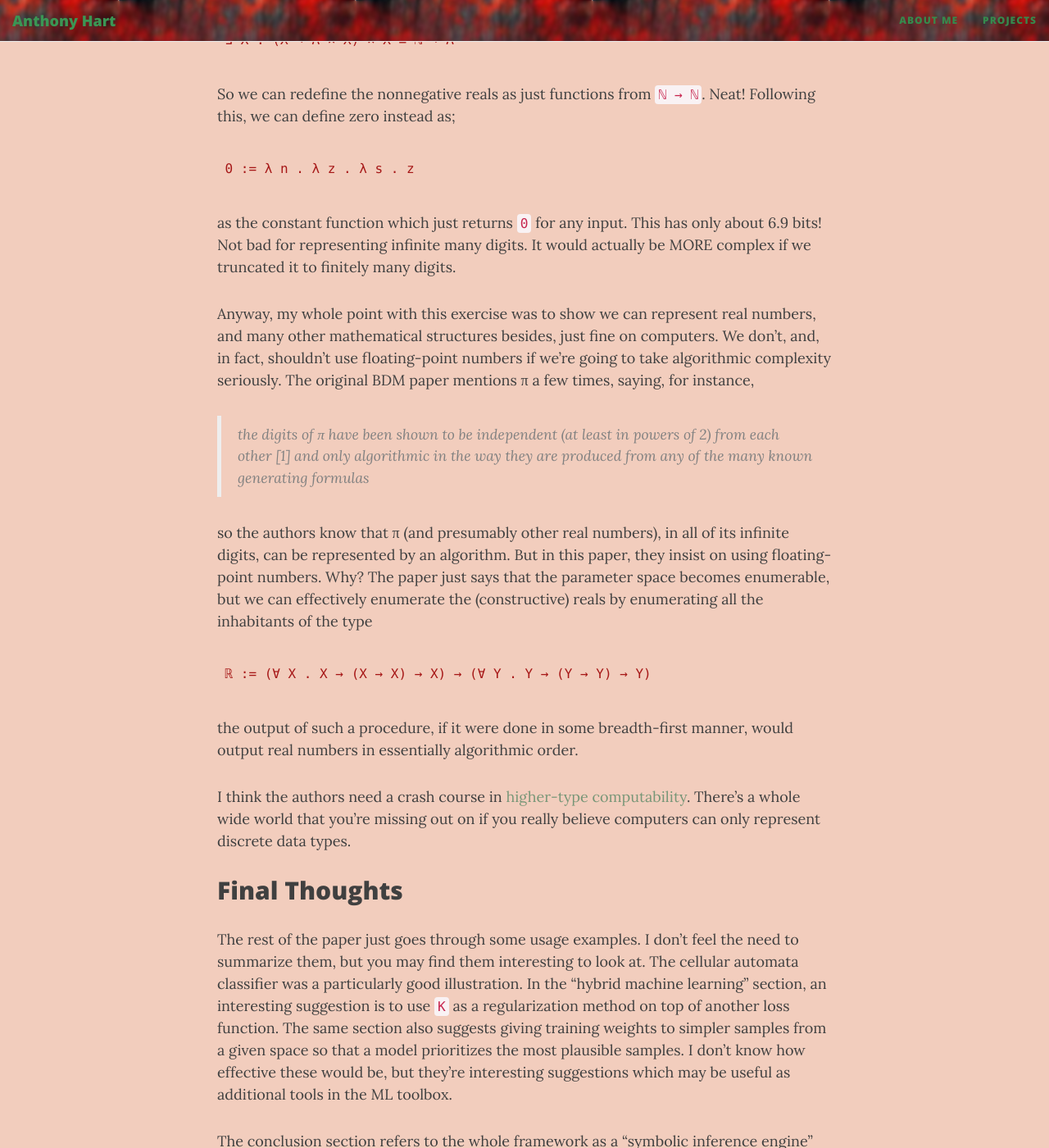
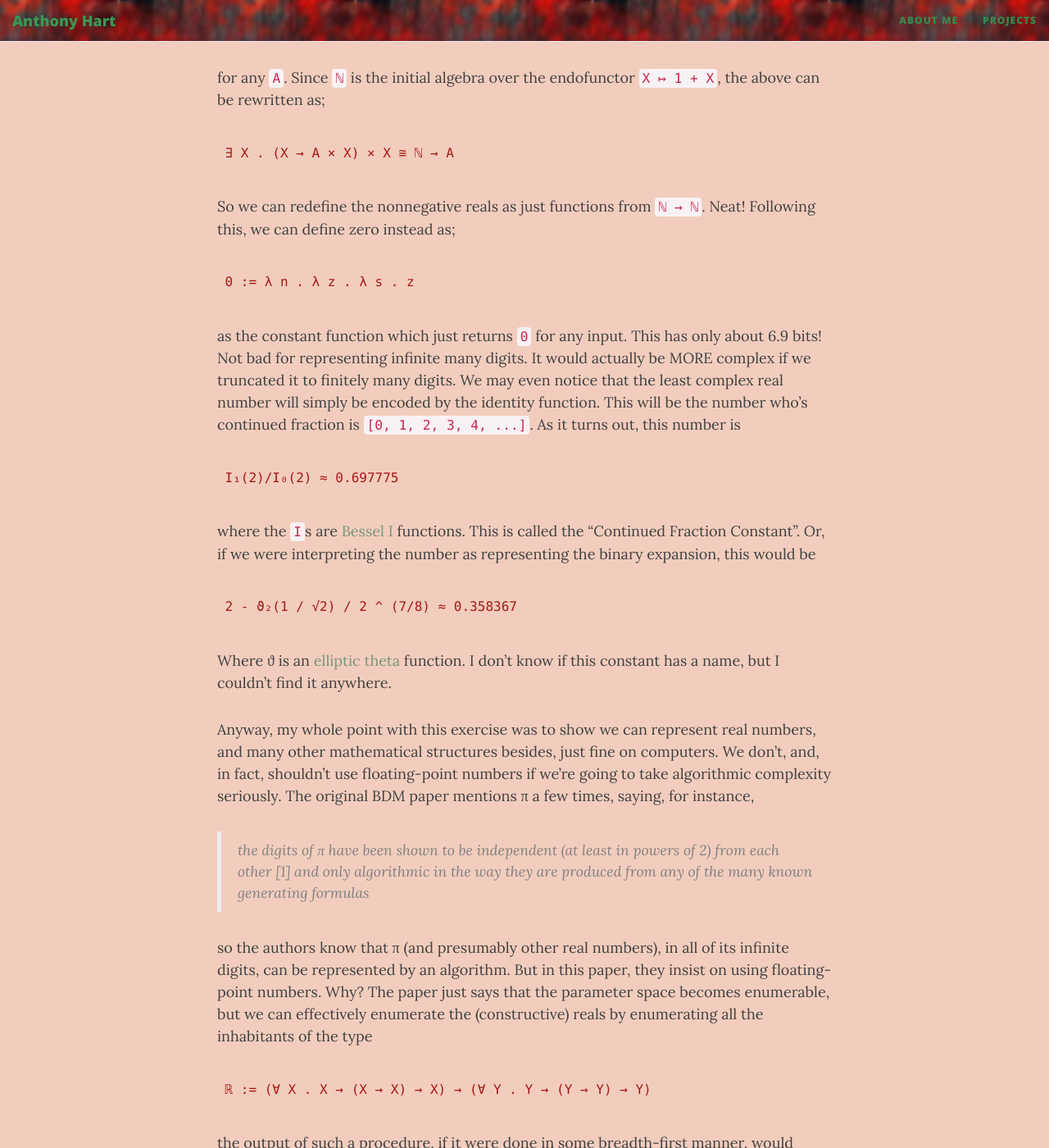
Before and after one commit to AHartNtkn/AHartNtkn.github.io, a Jekyll site: the page built from _posts/2000-01-01-My-(Mis)Adventures-with-Algorithmic-Machine-Learning.md, in a window 1280 px wide and 1400 px high, scrolled down 32513 px. Shown: the whole window at 82% size. Built offline with Jekyll 4.4.1, drawn with Linux system fonts in a browser that asks for light colours; nearby versions of some CDN libraries; some of the changed text lies outside the part shown.

Commit message:
More clarification on  reals.

````diff
--- a/_posts/2000-01-01-My-(Mis)Adventures-with-Algorithmic-Machine-Learning.md
+++ b/_posts/2000-01-01-My-(Mis)Adventures-with-Algorithmic-Machine-Learning.md
@@ -577,7 +577,9 @@
 √2 = [1, 2, 2, 2, 2, 2, ...]
 π - 3 = [3, 7, 15, 1, 292, 1, 1, ... ]
 ```
-whichever interpretation we use will determine how we define, for instance, addition, multiplication, etc. Following [Recursive types for free!](https://homepages.inf.ed.ac.uk/wadler/papers/free-rectypes/free-rectypes.txt), the (weak) final coalgebra of `X ↦ ℕ × X` can simply be defined as
+whichever interpretation we use will determine how we define, for instance, addition, multiplication, etc. Note that there are some complications with representing real numbers as continued fractions in this way. Notably, that some numbers don't have unique representations. While I understand these caveats, I don't understand how to solve them, though I've been told that such solutions are "various".
+
+Following [Recursive types for free!](https://homepages.inf.ed.ac.uk/wadler/papers/free-rectypes/free-rectypes.txt), the (weak) final coalgebra of `X ↦ ℕ × X` can simply be defined as
 ```
 ∃ X . (X → ℕ × X) × X
 ```
@@ -605,18 +607,25 @@
 ```
 0 := λ n . λ z . λ s . z
 ```
-as the constant function which just returns `0` for any input. This has only about 6.9 bits! Not bad for representing infinite many digits. It would actually be MORE complex if we truncated it to finitely many digits.
+as the constant function which just returns `0` for any input. This has only about 6.9 bits! Not bad for representing infinite many digits. It would actually be MORE complex if we truncated it to finitely many digits. We may even notice that the least complex real number will simply be encoded by the identity function. This will be the number who's continued fraction is `[0, 1, 2, 3, 4, ...]`. As it turns out, this number is
+```
+I₁(2)/I₀(2) ≈ 0.697775
+```
+where the `I`s are [Bessel I](https://en.wikipedia.org/wiki/Bessel_function#Modified_Bessel_functions:_I%CE%B1,_K%CE%B1) functions. This is called the "Continued Fraction Constant". Or, if we were interpreting the number as representing the binary expansion, this would be
+```
+2 - ϑ₂(1 / √2) / 2 ^ (7/8) ≈ 0.358367
+```
+Where ϑ is an [elliptic theta](https://mathworld.wolfram.com/JacobiThetaFunctions.html) function. I don't know if this constant has a name, but I couldn't find it anywhere.
 
 Anyway, my whole point with this exercise was to show we can represent real numbers, and many other mathematical structures besides, just fine on computers. We don't, and, in fact, shouldn't use floating-point numbers if we're going to take algorithmic complexity seriously. The original BDM paper mentions π a few times, saying, for instance,
 
 > the digits of π have been shown to be independent (at least in powers of 2) from each other [1] and only algorithmic in the way they are produced from any of the many known generating formulas
 
-
 so the authors know that π (and presumably other real numbers), in all of its infinite digits, can be represented by an algorithm. But in this paper, they insist on using floating-point numbers. Why? The paper just says that the parameter space becomes enumerable, but we can effectively enumerate the (constructive) reals by enumerating all the inhabitants of the type
 ```
 ℝ := (∀ X . X → (X → X) → X) → (∀ Y . Y → (Y → Y) → Y)
 ```
-the output of such a procedure, if it were done in some breadth-first manner, would output real numbers in essentially algorithmic order.
+the output of such a procedure, if it were done in some breadth-first manner, would output encodings for real numbers in essentially algorithmic order.
 
 I think the authors need a crash course in [higher-type computability](https://www.springer.com/gp/book/9783662479919). There's a whole wide world that you're missing out on if you really believe computers can only represent discrete data types.
 
````
